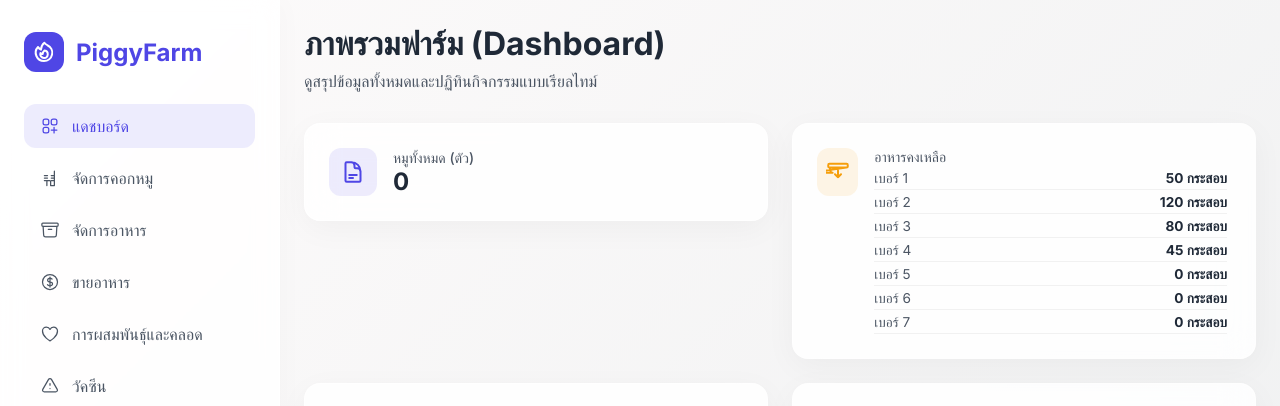
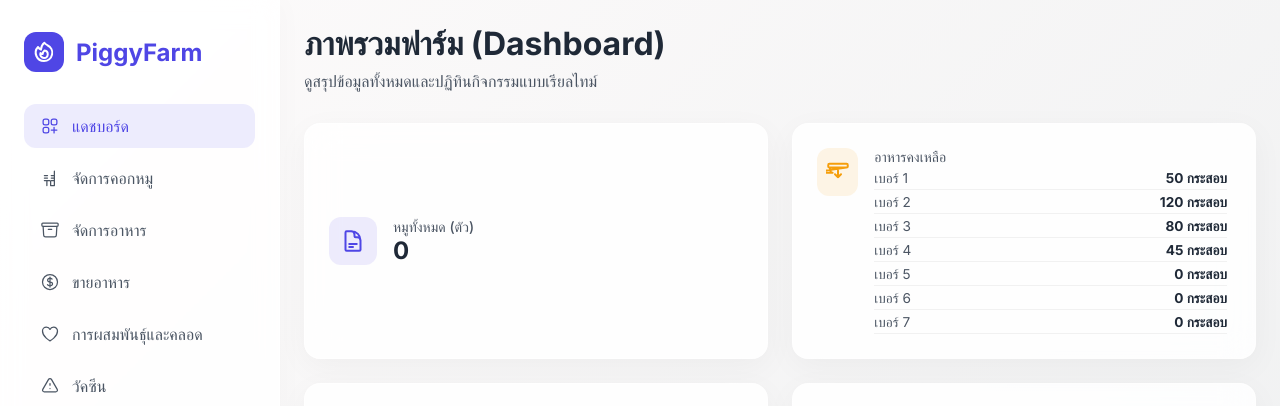
Before and after one commit to Sorawitsit19/My-pig-Farm, a React (Vite) app: page / in a window 1280 px wide. Both pictures are taken after a click on the button "ทดลองเข้าใช้งานชั่วคราว (ข้ามการล็อกอิน)". Shown: the top 406 px of the page. Built offline with nearby package versions, Linux system fonts and the light colour scheme; no server answers; the database is empty.

Commit message:
Allow stat widgets to stretch to match the height of the tallest widget

```diff
--- a/src/pages/Dashboard/Dashboard.css
+++ b/src/pages/Dashboard/Dashboard.css
@@ -3,7 +3,6 @@
   display: flex;
   align-items: center;
   gap: 1rem;
-  align-self: start;
 }
 
 .stat-icon {
```
